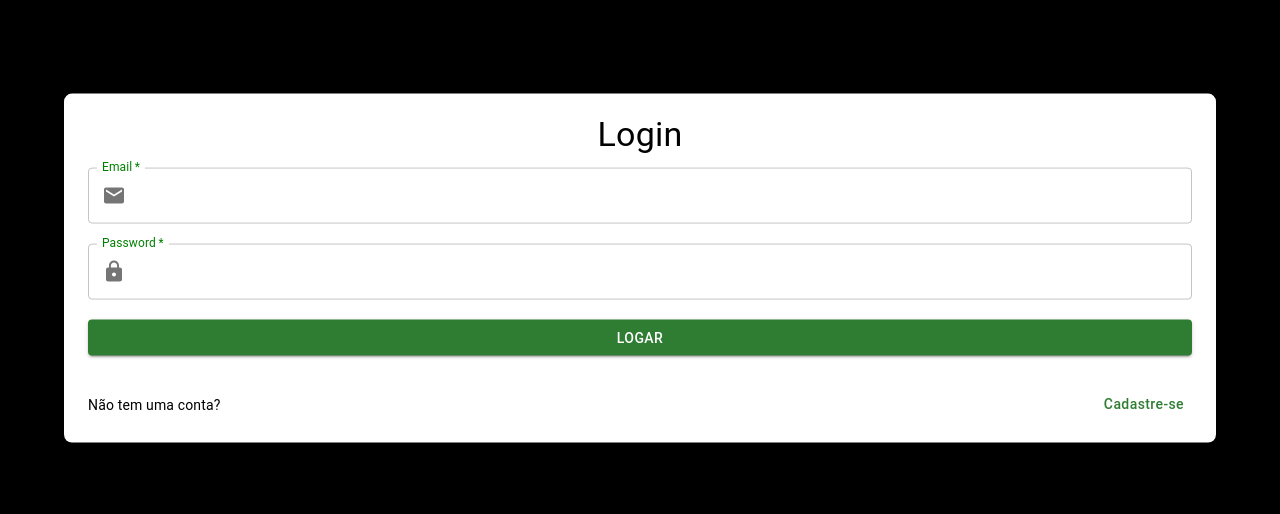
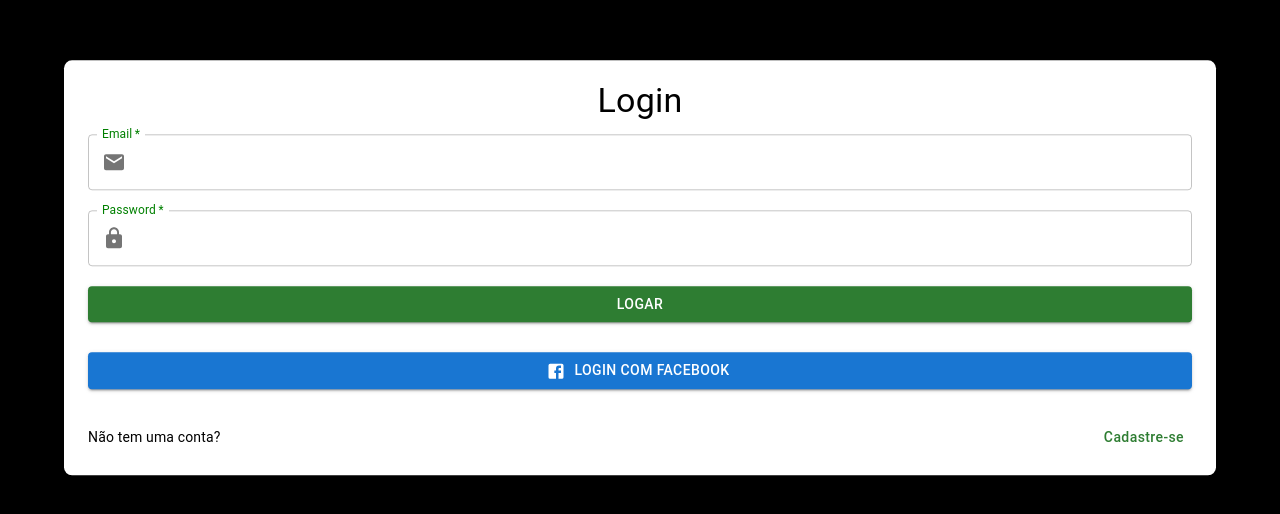
Before and after one commit to rafaelccorrea/desafio_jera_front, a React (Vite) app: page /auth/login in a window 1280 px wide. Shown: the part 132-646 px from the top of the page. Built offline with nearby package versions, Linux system fonts and the light colour scheme; no server answers.

Commit message:
implements login facrebook

```diff
--- /dev/null
+++ b/src/pages/login/facebook.tsx
@@ -0,0 +1,28 @@
+import React, { useEffect } from "react";
+import { useLocation, useNavigate } from "react-router-dom";
+
+// Componente para lidar com o redirecionamento de volta do Facebook
+const FacebookCallbackHandler = () => {
+  const location = useLocation();
+  const navigate = useNavigate();
+
+  useEffect(() => {
+    // Verifique se a URL possui o token de acesso
+    console.log(`################################`)
+    const searchParams = new URLSearchParams(location.search);
+    const token = searchParams.get("accessToken");
+    if (token) {
+      // Armazene o token no localStorage
+      localStorage.setItem("accessToken", token);
+      // Redirecione para a página principal
+      navigate("/");
+    } else {
+      // Em caso de falha, redirecione para a página de login
+      navigate("/login");
+    }
+  }, [location, navigate]);
+
+  return <div>Processando...</div>;
+};
+
+export default FacebookCallbackHandler;
--- a/src/pages/login/index.tsx
+++ b/src/pages/login/index.tsx
@@ -4,6 +4,7 @@ import { Email, Lock } from "@mui/icons-material";
 import { useNavigate } from "react-router-dom";
 import { useAuth } from "../../service/auth-context";
 import { LoginContainer, LoginForm, CustomTextField } from "./styles";
+import FacebookIcon from '@mui/icons-material/Facebook'; // Importando o ícone do Facebook
 
 interface AuthError {
   response?: {
@@ -16,7 +17,7 @@ const Login: React.FC = () => {
   const [password, setPassword] = useState("");
   const [errorMessage, setErrorMessage] = useState("");
   const [loading, setLoading] = useState(false);
-  const { login } = useAuth();
+  const { login } = useAuth(); // Removendo loginWithFacebook
   const navigate = useNavigate();
 
   useEffect(() => {
@@ -44,6 +45,10 @@ const Login: React.FC = () => {
         setErrorMessage("Ocorreu um erro inesperado. Tente novamente mais tarde.");
       }
     }
+  };
+
+  const handleLoginWithFacebook = () => {
+    window.location.href = 'https://desafio-jera.vercel.app/auth/facebook';
   };
 
   const handleNavigateToSignup = () => {
@@ -86,6 +91,17 @@ const Login: React.FC = () => {
         >
           Logar
         </Button>
+        <Button
+          variant="contained"
+          color="primary"
+          fullWidth
+          onClick={handleLoginWithFacebook}
+          startIcon={<FacebookIcon />}
+          disabled={loading}
+          style={{ marginTop: "10px" }}
+        >
+          Login com Facebook
+        </Button>
         {errorMessage && (
           <Typography
             color="error"
--- a/src/routes/public-routes.tsx
+++ b/src/routes/public-routes.tsx
@@ -2,12 +2,14 @@ import React from "react";
 import { Navigate, Route, Routes } from "react-router-dom";
 import Login from "../pages/login";
 import SignUp from "../pages/signup";
+import FacebookCallbackHandler from "../pages/login/facebook";
 
 const PublicRoutes: React.FC = () => {
   return (
     <Routes>
       <Route path="/auth/login" element={<Login />} />
       <Route path="/auth/signup" element={<SignUp />} />
+      <Route path="/auth/facebook/ok" element={<FacebookCallbackHandler />} />
 
       <Route element={<Navigate replace to="/auth/login" />} path="*" />
     </Routes>
--- a/src/service/auth-context.tsx
+++ b/src/service/auth-context.tsx
@@ -9,6 +9,7 @@ type AuthContextType = {
   user: User | null;
   login: (username: string, password: string) => Promise<void>;
   logout: () => void;
+  loginWithFacebook: () => void;
 };
 
 const AuthContext = createContext<AuthContextType | undefined>(undefined);
@@ -32,12 +33,12 @@ const loginApi = async (username: string, password: string) => {
 
     const decoded: User = jwtDecode(accessToken);
     setItem("userAuth", JSON.stringify(decoded));
-    setItem("accessToken", accessToken)
+    setItem("accessToken", accessToken);
 
     return decoded;
   } catch (error) {
     console.error("Error logging in:", error);
-    throw error
+    throw error;
   }
 };
 
@@ -65,6 +66,15 @@ export const AuthProvider: React.FC<{ children: React.ReactNode }> = ({
     }
   };
 
+  const loginWithFacebook = async () => {
+    try {
+      await api.get("/auth/facebook");
+    } catch (error) {
+      console.error("Error logging in with Facebook:", error);
+      throw error;
+    }
+  };
+
   const logout = () => {
     setIsAuthenticated(false);
     setUser(null);
@@ -73,7 +83,9 @@ export const AuthProvider: React.FC<{ children: React.ReactNode }> = ({
   };
 
   return (
-    <AuthContext.Provider value={{ isAuthenticated, user, login, logout }}>
+    <AuthContext.Provider
+      value={{ isAuthenticated, user, login, logout, loginWithFacebook }}
+    >
       {children}
     </AuthContext.Provider>
   );
```
Also changed, not shown: 2 other files (tests, documents, lock files or other folders).
